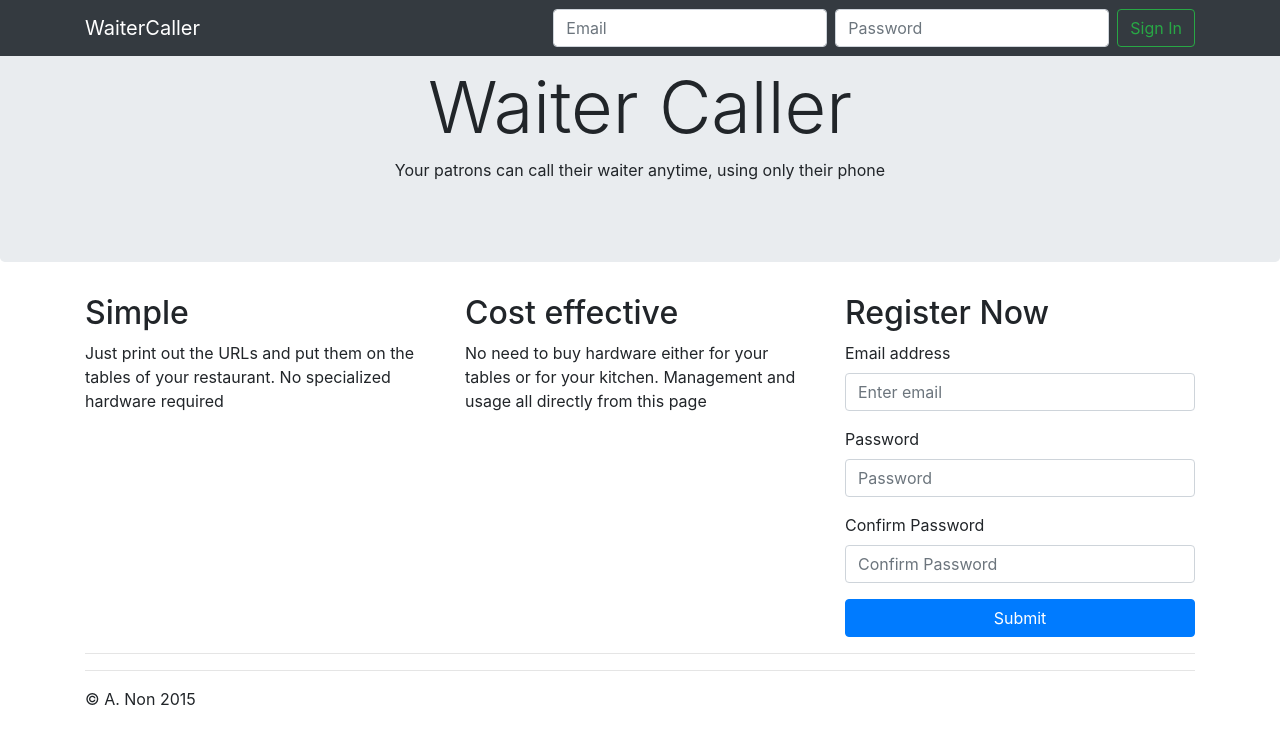
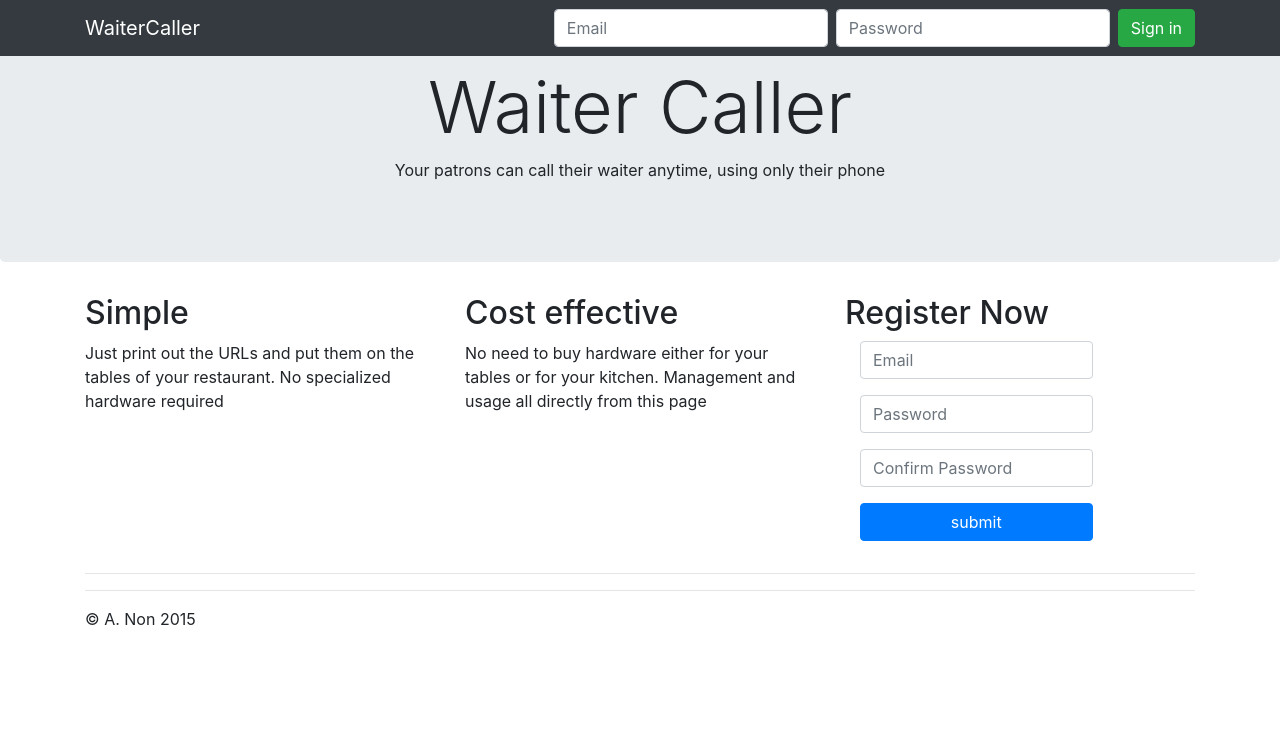
Before and after one commit to Omulosi/waiter_caller, a Flask app: template app/templates/home.html in a window 1280 px wide. Shown: the top 744 px of the page. Run offline with Flask 2, Linux system fonts and the light colour scheme; the template is opened without the code that fills it: values that come from a table or form of the project are taken from there, others are empty; some libraries are stand-ins or nearby versions.

Commit message:
incorporate wtforms in the application

```diff
--- /dev/null
+++ b/app/auth/forms.py
@@ -0,0 +1,25 @@
+
+from flask_wtf import Form
+from wtforms import PasswordField, SubmitField
+from wtforms.fields.html5 import EmailField
+from wtforms import validators
+
+
+class RegistrationForm(Form):
+    email = EmailField('email', validators=[validators.DataRequired(), validators.Email()])
+    password = PasswordField('password',
+                            validators=[validators.DataRequired(),
+                            validators.Length(min=8, message="Please choose a"
+                                             " password of at least 8 characters")])
+    password2 = PasswordField('password2',
+                              validators=[validators.DataRequired(),
+                              validators.EqualTo('password',
+                                                message='Passwords must match')])
+    submit = SubmitField('submit', [validators.DataRequired()])
+
+class LoginForm(Form):
+    loginemail = EmailField('email',
+                            validators=[validators.DataRequired(), validators.Email()])
+    loginpassword = PasswordField('password',
+                                    validators=[validators.DataRequired(message="Password field is required")])
+    submit = SubmitField('submit', [validators.DataRequired()])
--- a/app/auth/routes.py
+++ b/app/auth/routes.py
@@ -5,6 +5,7 @@ from ..models import Model as DBHelper
 from . import bp
 from app import login_manager
 from .utils import PasswordHelper
+from .forms import RegistrationForm, LoginForm
 
 DB = DBHelper()
 PH = PasswordHelper()
@@ -15,32 +16,34 @@ def load_user(user_id):
     if user_password:
         return User(user_id)
 
-@bp.route('/register', methods=('POST',))
+@bp.route('/register', methods=('POST','GET'))
 def register():
-    email = request.form.get("email")
-    pw1 = request.form.get("password")
-    pw2 = request.form.get("password2")
-    if not pw1 == pw2:
-        return redirect(url_for('main.home'))
-    if DB.get_user(email):
-        return redirect(url_for('main.home'))
-    salt = PH.get_salt()
-    hashed = PH.get_hash(pw1 + salt)
-    DB.add_user(email, salt, hashed)
-    print(DB.MOCK_USERS)
-    return redirect(url_for('main.home'))
+    form = RegistrationForm(request.form)
+    if form.validate():
+        if DB.get_user(form.email.data):
+            form.email.errors.append("Email address already registered")
+            return render_template('home.html', registrationform=form)
+        salt = PH.get_salt()
+        hashed = PH.get_hash(form.password2.data + salt)
+        DB.add_user(form.email.data, salt, hashed)
+        return render_template("home.html", registrationform=form, loginform=LoginForm(),
+                           onloadmessage="Registration successful. Please log in.")
+    return render_template("home.html", registrationform=form, loginform=LoginForm())
 
 
-@bp.route("/login", methods=("POST",))
+@bp.route("/login", methods=["POST"])
 def login():
-    email = request.form.get("email")
-    password = request.form.get("password")
-    user = DB.get_user(email)
-    if user and PH.validate_password(password, user['salt'], user['hashed']):
-        user = User(email)
-        login_user(user, remember=True)
-        return redirect(url_for('main.account'))
-    return render_template('home.html')
+    form = LoginForm(request.form)
+    if form.validate():
+        stored_user = DB.get_user(form.loginemail.data)
+        if stored_user and PH.validate_password(form.loginpassword.data,
+            stored_user['salt'], stored_user['hashed']):
+            user = User(form.loginemail.data)
+            login_user(user, remember=True)
+            return redirect(url_for('main.account'))
+        form.loginemail.errors.append("Email or password invalid")
+    return render_template("home.html", loginform=form,
+    registrationform=RegistrationForm())
 
 @bp.route('/logout')
 def logout():
--- a/app/templates/base.html
+++ b/app/templates/base.html
@@ -17,8 +17,18 @@
 		<script src="https://oss.maxcdn.com/respond/1.4.2/
 		respond.min.js"></script>
 		<![endif]-->
+
+		<style type="text/css">
+			ul.errors {
+			list-style-type: none;
+			padding: 0;
+			color: red;
+			}
+		</style>
 	</head>
+	{% block bodytag %}
 	<body>
+	{% endblock %}
 		{% block navbar %}
 		<nav class="navbar navbar-inverse navbar-fixed-top navbar-dark bg-dark">
 			<div class="container">
--- a/app/templates/home.html
+++ b/app/templates/home.html
@@ -1,11 +1,16 @@
 {% extends "base.html" %}
 
+{% block bodytag %}
+<body {% if onloadmessage %}
+      onload="alert('{{onloadmessage}}');"
+      {% endif %}>
+{% endblock %}
 
 {% block navbar %}
     <nav class="navbar navbar-expand-md navbar-dark fixed-top bg-dark justify-content-center">
       <div class="container">
 
-          <a class="navbar-brand" href="#">WaiterCaller</a>
+          <a class="navbar-brand" href="{{url_for('main.home')}}">WaiterCaller</a>
           <button class="navbar-toggler" type="button" data-toggle="collapse" data-target="#navbarsExampleDefault" aria-controls="navbarsExampleDefault" aria-expanded="false" aria-label="Toggle navigation">
             <span class="navbar-toggler-icon"></span>
           </button>
@@ -17,12 +22,31 @@
                 </li>
               </ul>
 
-              <form class="form-inline my-2 my-lg-0 " method="post" action="{{url_for('auth.login')}}">
-                <input class="form-control mr-sm-2" type="text" placeholder="Email" aria-label="Email" name="email">
-                <input class="form-control mr-sm-2" type="text" placeholder="Password" aria-label="Password" name="password">
-                <button class="btn btn-outline-success my-2 my-sm-0" type="submit">Sign In</button>
+              <form class="navbar-form navbar-right form-inline my-2 my-lg-0" action="{{url_for('auth.login')}}" method="POST">
+                {% if loginform.errors %}
+                  <ul class="errors mx-2">
+                  {% for field_name, field_errors in loginform.errors|dictsort
+                  if field_errors %}
+                    {% for error in field_errors %}
+                    <li>{{ error }}</li>
+                    {% endfor %}
+                  {% endfor %}
+                  </ul>
+                {% endif %}
+
+                {{ loginform.csrf_token}}
+                <div class="form-group mr-sm-2">
+                {{ loginform.loginemail(class="form-control", placeholder="Email")}}
+                </div>
+                <div class="form-group mr-sm-2">
+                {{ loginform.loginpassword(class="form-control",
+                placeholder="Password")}}
+                </div>
+                <div class="form-group">
+                {{ loginform.submit(value="Sign in",
+                class="btn btn-success")}}
+                </div>
               </form>
-
           </div>
 
       </div>
@@ -58,23 +82,48 @@
 
         <div class="col-md-4">
           <h2>Register Now</h2>
-          <form method='post' action="{{url_for('auth.register')}}">
+
+          <form class="form-horizontal login-form" action="{{url_for('auth.register')}}" method="POST">
+            {{ registrationform.csrf_token }}
             <div class="form-group">
-              <label for="exampleInputEmail1">Email address</label>
-              <input type="email" class="form-control" id="exampleInputEmail1" aria-describedby="emailHelp" placeholder="Enter email" name="email">
+              <div class="col-sm-9">
+                  {% if registrationform.email.errors %}
+                  <ul class="errors">{% for error in
+                  registrationform.email.errors %}<li>{{ error }}</li>
+                  {% endfor %}</ul>
+                  {% endif %}
+              {{ registrationform.email(class="form-control",
+              placeholder="Email" )}}
+              </div>
             </div>
-
             <div class="form-group">
-              <label for="exampleInputPassword1">Password</label>
-              <input type="password" class="form-control" id="exampleInputPassword1" placeholder="Password" name="password">
+              <div class="col-sm-9">
+                  {% if registrationform.password.errors %}
+                  <ul class="errors">{% for error in
+                  registrationform.password.errors %}<li>
+                  {{ error }}</li>{% endfor %}</ul>
+                  {% endif %}
+              {{ registrationform.password(class="form-control",
+              placeholder="Password" )}}
+              </div>
             </div>
-
             <div class="form-group">
-              <label for="exampleInputPassword1">Confirm Password</label>
-              <input type="password" class="form-control" id="exampleInputPassword1" placeholder="Confirm Password" name="password2">
+              <div class="col-sm-9">
+                  {% if registrationform.password2.errors %}
+                  <ul class="errors">{% for error in
+                  registrationform.password2.errors %}<li>
+                  {{ error }}</li>{% endfor %}</ul>
+                  {% endif %}
+              {{ registrationform.password2(class="form-control",
+              placeholder="Confirm Password" )}}
+              </div>
             </div>
-
-            <button type="submit" class="btn btn-primary btn-block">Submit</button>
+            <div class="form-group">
+              <div class="col-sm-9">
+              {{ registrationform.submit(class="btn btn-primary
+              btn-block")}}
+              </div>
+            </div>
           </form>
         </div>
       </div>
@@ -83,4 +132,5 @@
 
     </div>
   </main>
+
 {% endblock %}
```
Also changed, not shown: app/main/forms.py (added, +9 -0 lines), app/main/routes.py (+18 -8 lines), app/templates/account.html (+20 -6 lines).
